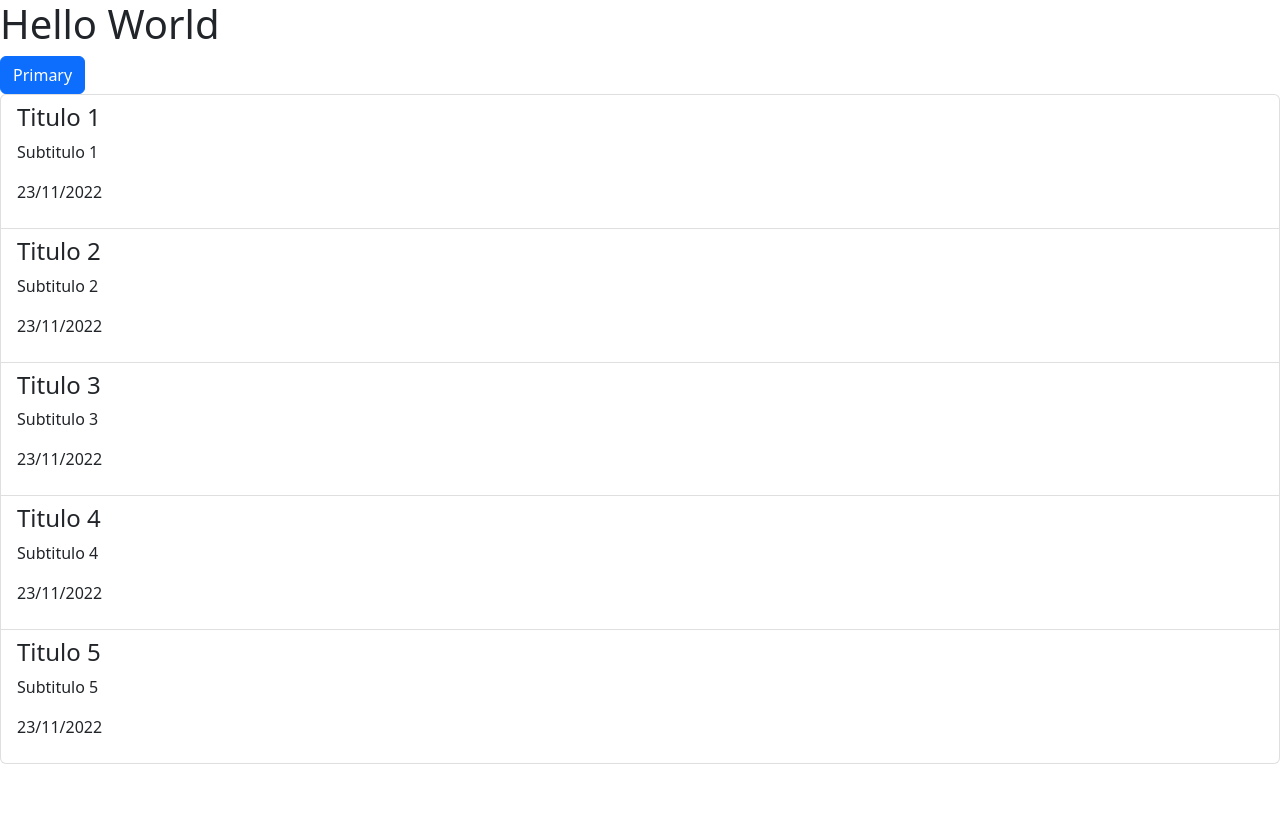
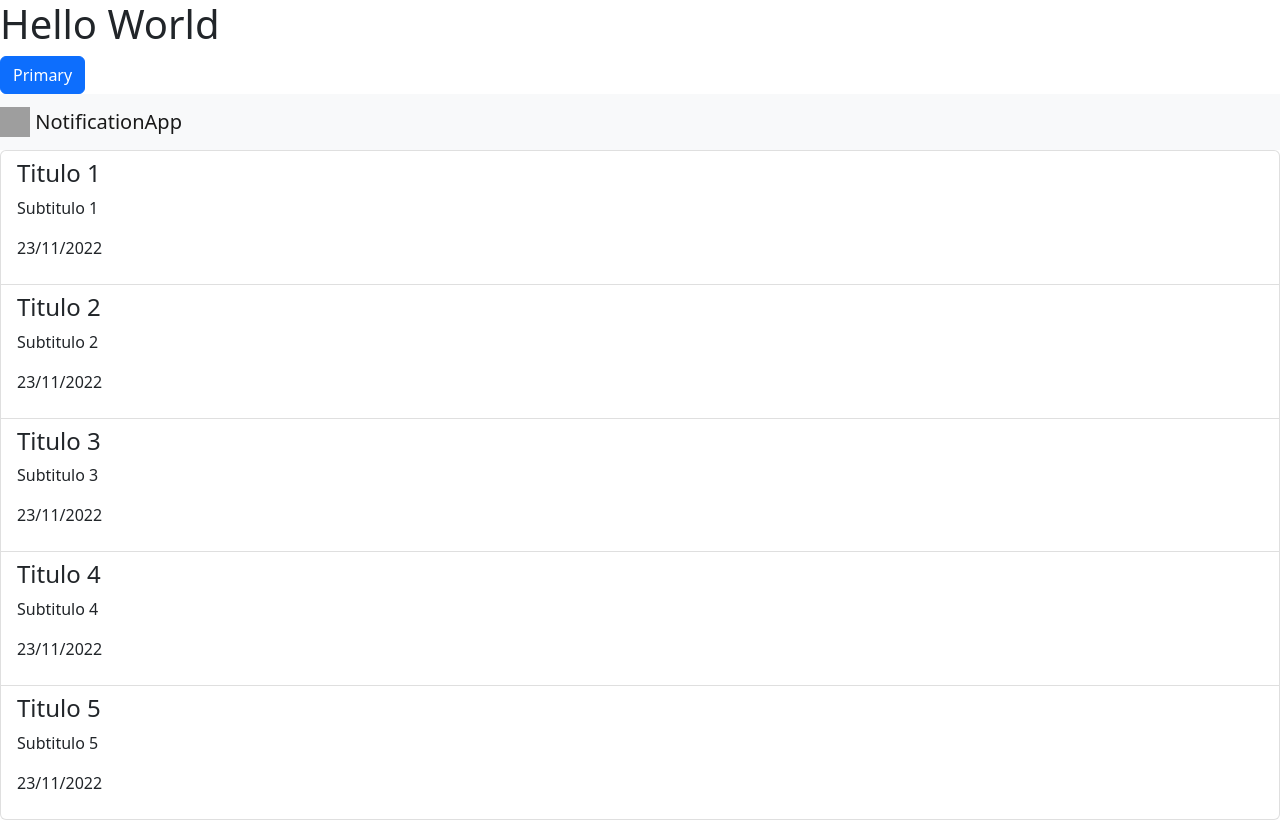
Before and after one commit to AntonioSabino/dev-in-philips-exercicios, an Angular app in the folder notification-app/: page / in a window 1280 px wide. Built offline with nearby package versions, Linux system fonts and the light colour scheme; grey boxes are pictures that could not be loaded.

Commit message:
resolução requisito 4

```diff
--- a/notification-app/src/app/notification-list/notification-list.component.html
+++ b/notification-app/src/app/notification-list/notification-list.component.html
@@ -1,4 +1,14 @@
+<!-- navbar -->
+<nav class="navbar navbar-light bg-light">
+  <a class="navbar-brand" href="#">
+    <img src="https://www.blackwiredesigns.com/wp-content/uploads/Push-Notification-Icon.png" width="30" height="30" class="d-inline-block align-top" alt="">
+    NotificationApp
+  </a>
+</nav>
+
+<!-- notification list -->
 <ul class="list-group">
+  <!-- notification items -->
   <li class="list-group-item">
     <h4 class="list-group-item-heading">Titulo 1</h4>
     <p class="list-group-item-text">Subtitulo 1</p>
--- a/notification-app/src/index.html
+++ b/notification-app/src/index.html
@@ -1,5 +1,5 @@
 <!doctype html>
-<html lang="en">
+<html lang="pt-BR">
 <head>
   <meta charset="utf-8">
   <title>NotificationApp</title>
```
